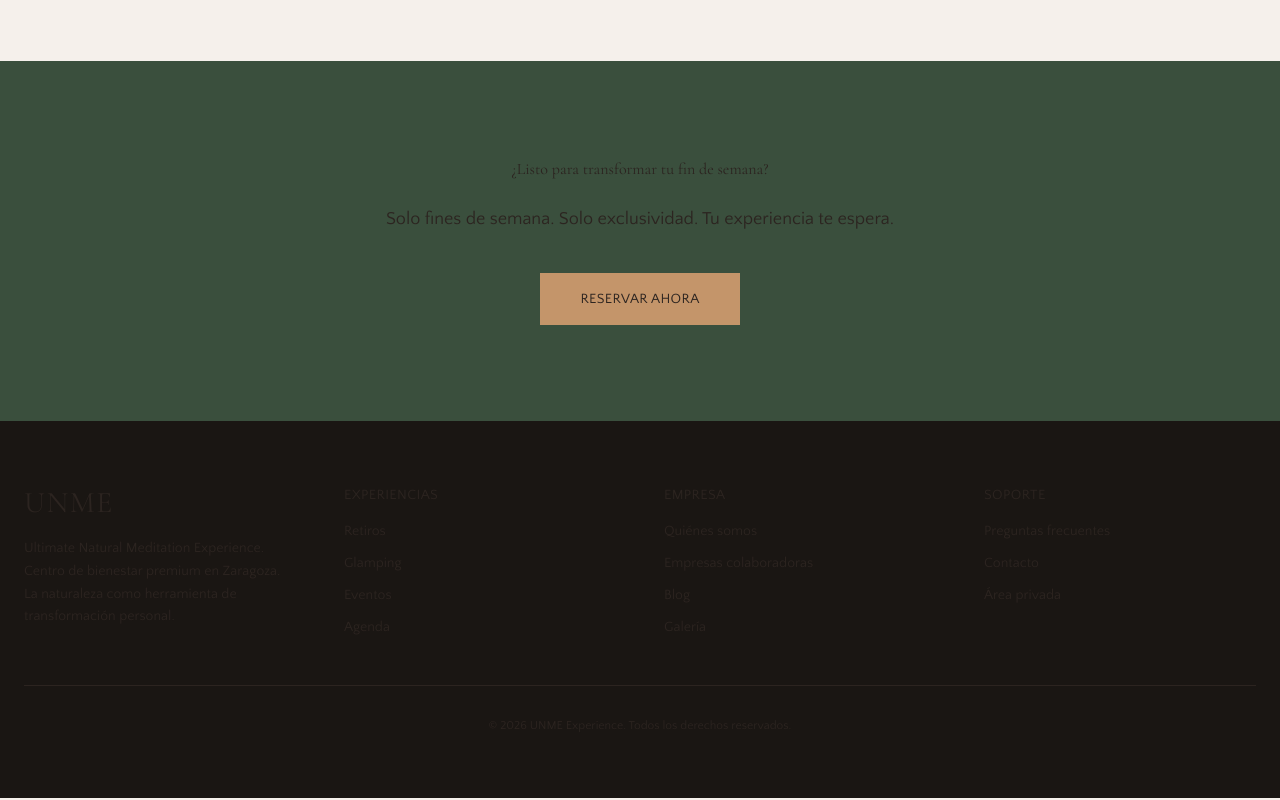
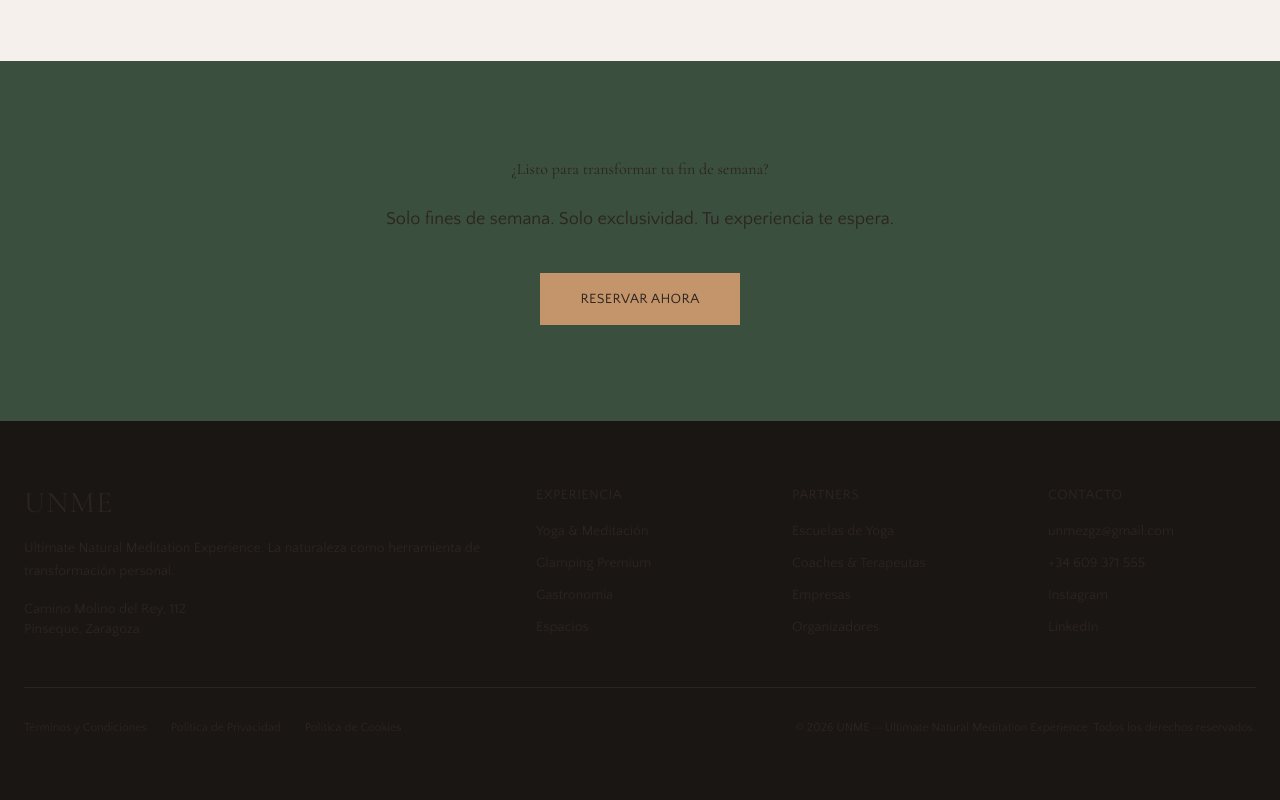
Before and after one commit to nanoeman/unme-premium, a Next.js app: page / in a window 1280 px wide. Shown: the part 2935-3735 px from the top of the page. Built offline with nearby package versions, Linux system fonts and the light colour scheme.

Commit message:
feat: nuevo footer con Instagram, contacto y legal

```diff
--- a/src/app/layout.tsx
+++ b/src/app/layout.tsx
@@ -1,7 +1,10 @@
 import type { Metadata } from "next";
 import type { ReactNode } from "react";
 import { Quattrocento_Sans, Cormorant_Garamond } from "next/font/google";
-import "@/app/globals.css";
+
+// CSS global: usa ruta relativa desde src/app
+import "./globals.css";
+
 import { ClientLayout } from "@/components/client-layout";
 
 const quattrocento = Quattrocento_Sans({
@@ -50,7 +53,27 @@ export default function RootLayout({
       className={`${quattrocento.variable} ${cormorant.variable}`}
       suppressHydrationWarning
     >
-      <body className="font-sans bg-linen text-earth-800 antialiased selection:bg-forest-200 selection:text-forest-900" suppressHydrationWarning>
+      <head>
+        {/* Google tag (gtag.js) */}
+        <script
+          async
+          src="https://www.googletagmanager.com/gtag/js?id=G-Z75P6NM4SN"
+        />
+        <script
+          dangerouslySetInnerHTML={{
+            __html: `
+              window.dataLayer = window.dataLayer || [];
+              function gtag(){dataLayer.push(arguments);}
+              gtag('js', new Date());
+              gtag('config', 'G-Z75P6NM4SN');
+            `,
+          }}
+        />
+      </head>
+      <body
+        className="font-sans bg-linen text-earth-800 antialiased selection:bg-forest-200 selection:text-forest-900"
+        suppressHydrationWarning
+      >
         <ClientLayout>{children}</ClientLayout>
       </body>
     </html>
--- a/src/components/layout/footer.tsx
+++ b/src/components/layout/footer.tsx
@@ -1,22 +1,28 @@
 import Link from "next/link";
 
 const footerLinks = {
-  experiencias: [
-    { href: "/experiencias", label: "Retiros" },
-    { href: "/experiencias", label: "Glamping" },
-    { href: "/eventos", label: "Eventos" },
-    { href: "/agenda", label: "Agenda" },
+  experiencia: [
+    { href: "/experiencias", label: "Yoga & Meditación" },
+    { href: "/experiencias", label: "Glamping Premium" },
+    { href: "/experiencias", label: "Gastronomía" },
+    { href: "/experiencias", label: "Espacios" },
   ],
-  empresa: [
-    { href: "/quienes-somos", label: "Quiénes somos" },
-    { href: "/empresas", label: "Empresas colaboradoras" },
-    { href: "/blog", label: "Blog" },
-    { href: "/galeria", label: "Galería" },
+  partners: [
+    { href: "#", label: "Escuelas de Yoga" },
+    { href: "#", label: "Coaches & Terapeutas" },
+    { href: "#", label: "Empresas" },
+    { href: "#", label: "Organizadores" },
   ],
-  soporte: [
-    { href: "/faq", label: "Preguntas frecuentes" },
-    { href: "/contacto", label: "Contacto" },
-    { href: "/area-privada", label: "Área privada" },
+  contacto: [
+    { href: "mailto:unmezgz@gmail.com", label: "unmezgz@gmail.com", external: true },
+    { href: "tel:+34609371555", label: "+34 609 371 555", external: true },
+    { href: "https://instagram.com/unme.experience", label: "Instagram", external: true },
+    { href: "#", label: "LinkedIn", external: true },
+  ],
+  legal: [
+    { href: "/terminos", label: "Términos y Condiciones" },
+    { href: "/privacidad", label: "Política de Privacidad" },
+    { href: "/cookies", label: "Política de Cookies" },
   ],
 };
 
@@ -24,27 +30,29 @@ export function Footer() {
   return (
     <footer className="bg-earth-900 py-16 text-linen/60">
       <div className="mx-auto max-w-7xl px-6">
-        <div className="grid gap-12 md:grid-cols-4">
+        <div className="grid gap-12 md:grid-cols-5">
           {/* Brand */}
-          <div>
+          <div className="md:col-span-2">
             <h3 className="mb-4 font-display text-3xl tracking-wider text-linen uppercase">
               UNME
             </h3>
-            <p className="text-sm leading-relaxed">
-              Ultimate Natural Meditation Experience. Centro de bienestar premium
-              en Zaragoza. La naturaleza como herramienta de transformación
-              personal.
+            <p className="text-sm leading-relaxed mb-4">
+              Ultimate Natural Meditation Experience. La naturaleza como herramienta de transformación personal.
+            </p>
+            <p className="text-sm text-linen/40">
+              Camino Molino del Rey, 112<br />
+              Pinseque, Zaragoza
             </p>
           </div>
 
-          {/* Experiencias */}
+          {/* Experiencia */}
           <div>
             <h4 className="mb-4 text-sm font-medium tracking-wide text-linen uppercase">
-              Experiencias
+              Experiencia
             </h4>
             <ul className="space-y-3 text-sm">
-              {footerLinks.experiencias.map((link) => (
-                <li key={link.href + link.label}>
+              {footerLinks.experiencia.map((link) => (
+                <li key={link.label}>
                   <Link
                     href={link.href}
                     className="transition-colors hover:text-amber-400"
@@ -56,14 +64,14 @@ export function Footer() {
             </ul>
           </div>
 
-          {/* Empresa */}
+          {/* Partners */}
           <div>
             <h4 className="mb-4 text-sm font-medium tracking-wide text-linen uppercase">
-              Empresa
+              Partners
             </h4>
             <ul className="space-y-3 text-sm">
-              {footerLinks.empresa.map((link) => (
-                <li key={link.href + link.label}>
+              {footerLinks.partners.map((link) => (
+                <li key={link.label}>
                   <Link
                     href={link.href}
                     className="transition-colors hover:text-amber-400"
@@ -75,32 +83,55 @@ export function Footer() {
             </ul>
           </div>
 
-          {/* Soporte */}
+          {/* Contacto */}
           <div>
             <h4 className="mb-4 text-sm font-medium tracking-wide text-linen uppercase">
-              Soporte
+              Contacto
             </h4>
             <ul className="space-y-3 text-sm">
-              {footerLinks.soporte.map((link) => (
-                <li key={link.href + link.label}>
+              {footerLinks.contacto.map((link) => (
+                <li key={link.label}>
+                  {link.external ? (
+                    <a
+                      href={link.href}
+                      target="_blank"
+                      rel="noopener noreferrer"
+                      className="transition-colors hover:text-amber-400"
+                    >
+                      {link.label}
+                    </a>
+                  ) : (
                     <Link
                       href={link.href}
                       className="transition-colors hover:text-amber-400"
                     >
                       {link.label}
                     </Link>
+                  )}
                 </li>
               ))}
             </ul>
           </div>
         </div>
 
-        {/* Bottom */}
-        <div className="mt-12 border-t border-linen/10 pt-8 text-center text-xs">
-          <p>
-            © {new Date().getFullYear()} UNME Experience. Todos los derechos
-            reservados.
+        {/* Legal + Bottom */}
+        <div className="mt-12 border-t border-linen/10 pt-8">
+          <div className="flex flex-col md:flex-row justify-between items-center gap-4">
+            <div className="flex gap-6 text-xs">
+              {footerLinks.legal.map((link) => (
+                <Link
+                  key={link.href}
+                  href={link.href}
+                  className="transition-colors hover:text-amber-400"
+                >
+                  {link.label}
+                </Link>
+              ))}
+            </div>
+            <p className="text-center text-xs">
+              © {new Date().getFullYear()} UNME — Ultimate Natural Meditation Experience. Todos los derechos reservados.
             </p>
+          </div>
         </div>
       </div>
     </footer>
```
Also changed, not shown: 2 other files (tests, documents, lock files or other folders). Lines whose indentation alone changed are shown as unchanged.
